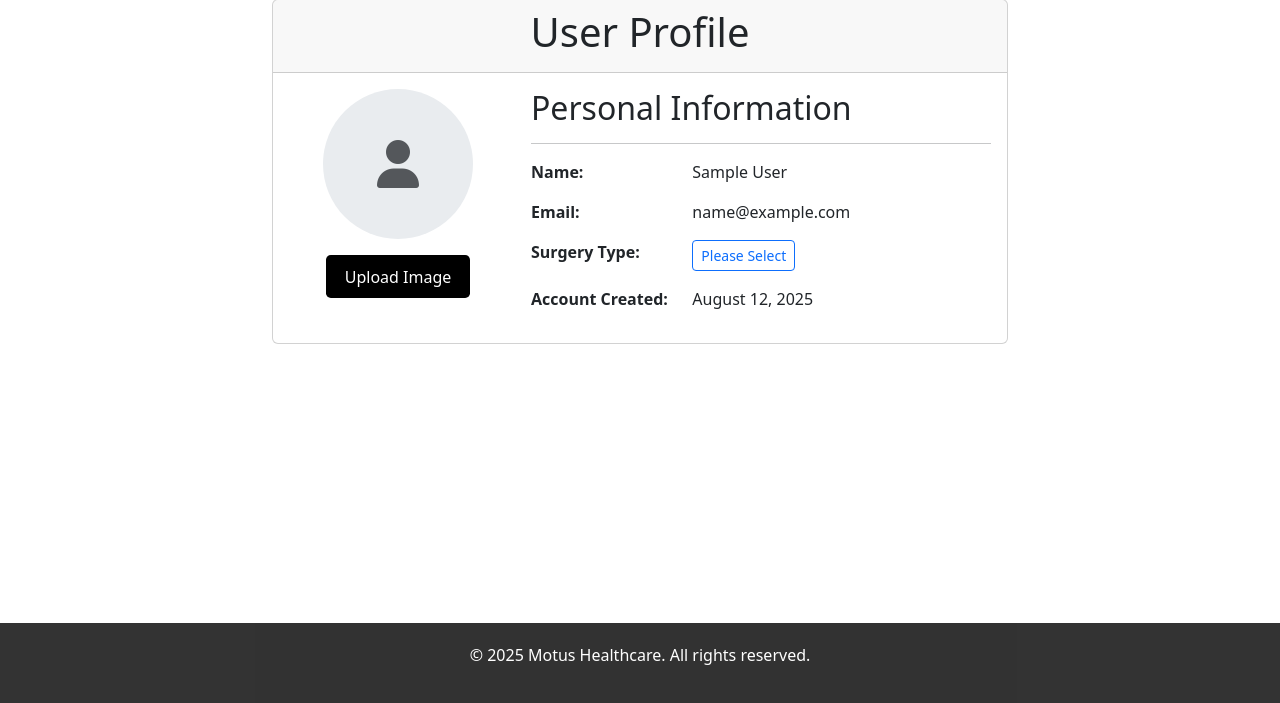
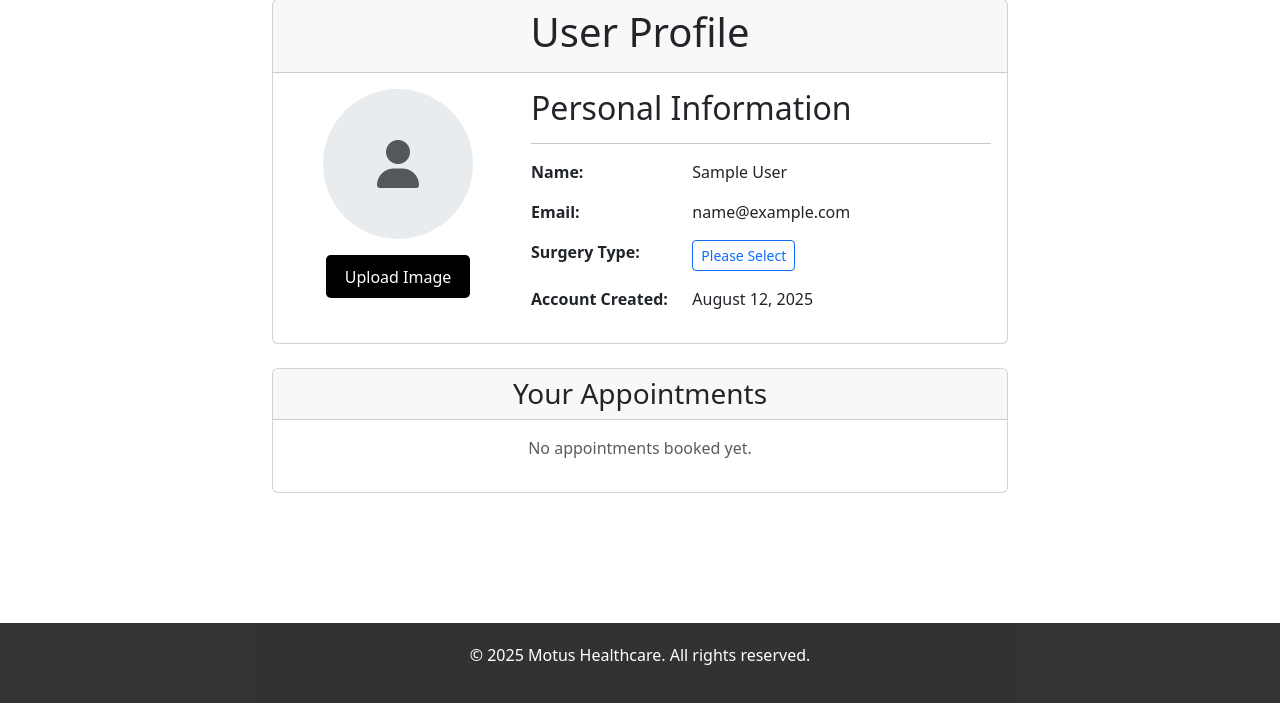
Before and after one commit to DavidRC-Projects/motus_physio, a Django app: page /profile/ in a window 1280 px wide. Shown: the part 97-800 px from the top of the page. Run offline with Django 4.2, Linux system fonts and the light colour scheme; the visitor is signed in with stand-in values (Sample User, id 1); some libraries are stand-ins or nearby versions; some web fonts are replaced.

Commit message:
Add section to user profile page to list booked appointment details and update views.py to filter the appointments by the most recently created

```diff
--- a/templates/users/profile.html
+++ b/templates/users/profile.html
@@ -105,6 +105,36 @@
                     </div>
                 </div>
             </div>
+
+            <!-- Appointments Section -->
+            <div class="card mt-4">
+                <div class="card-header">
+                    <h3 class="text-center mb-0">Your Appointments</h3>
+                </div>
+                <div class="card-body">
+                    {% if user_appointments %}
+                        <div class="list-group">
+                            {% for appointment in user_appointments %}
+                            <div class="list-group-item">
+                                <div class="d-flex w-100 justify-content-between">
+                                    <h6 class="mb-1">{{ appointment.appointment_type|title }}</h6>
+                                    <small class="text-muted">{{ appointment.status|title }}</small>
+                                </div>
+                                <p class="mb-1">
+                                    <strong>Date:</strong> {{ appointment.appointment_date }}<br>
+                                    <strong>Time:</strong> {{ appointment.appointment_time }}
+                                </p>
+                                {% if appointment.notes %}
+                                    <small class="text-muted">{{ appointment.notes }}</small>
+                                {% endif %}
+                            </div>
+                            {% endfor %}
+                        </div>
+                    {% else %}
+                        <p class="text-center text-muted">No appointments booked yet.</p>
+                    {% endif %}
+                </div>
+            </div>
         </div>
     </div>
 </div>
--- a/users/views.py
+++ b/users/views.py
@@ -30,6 +30,8 @@ def booking(request):
                 notes=notes
             )
             return redirect('booking')
+
+    user_appointments = Appointment.objects.filter(user=request.user).order_by('-created_at')
 
     context = {
         'user_appointments': user_appointments,
```
